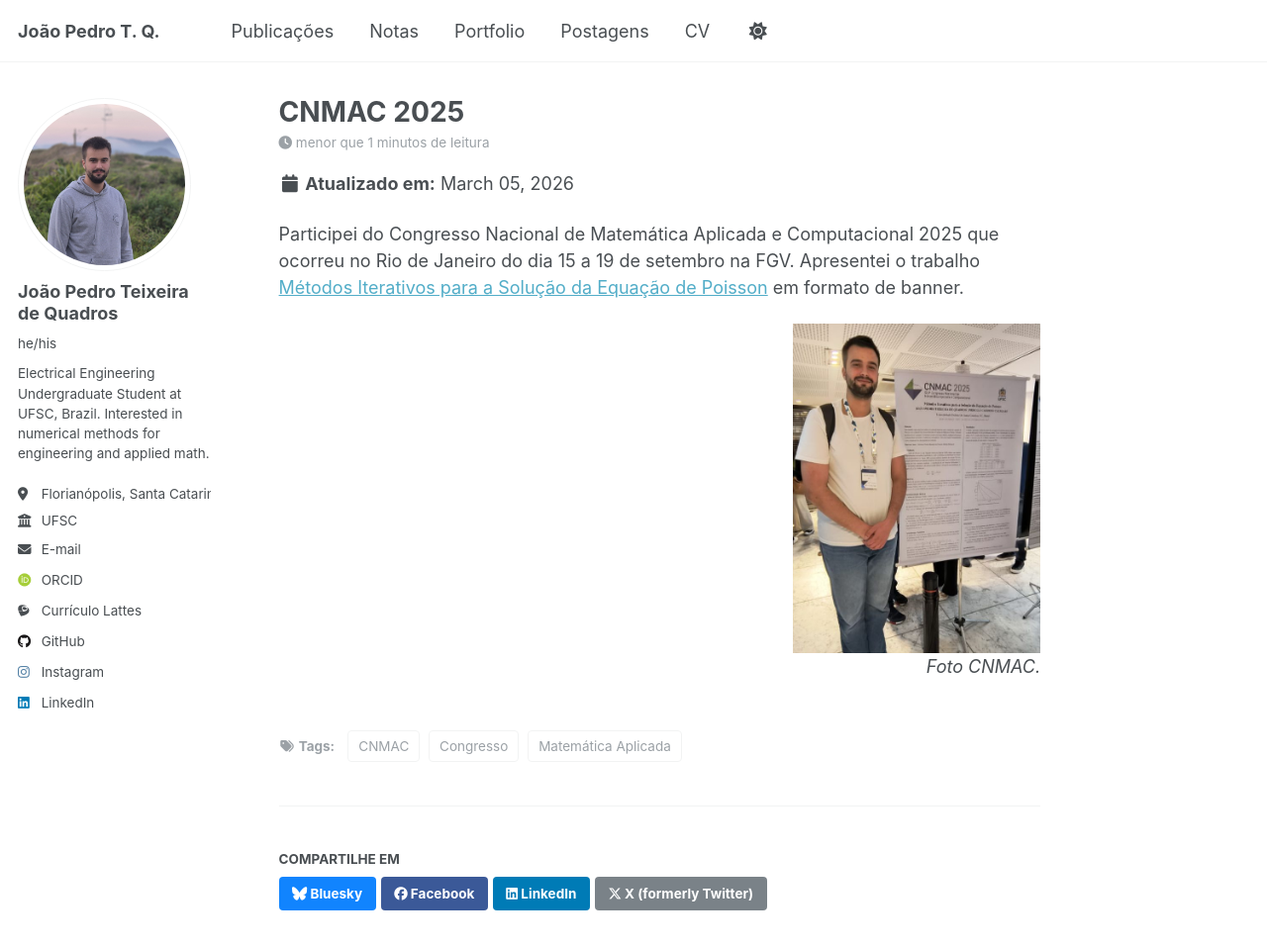
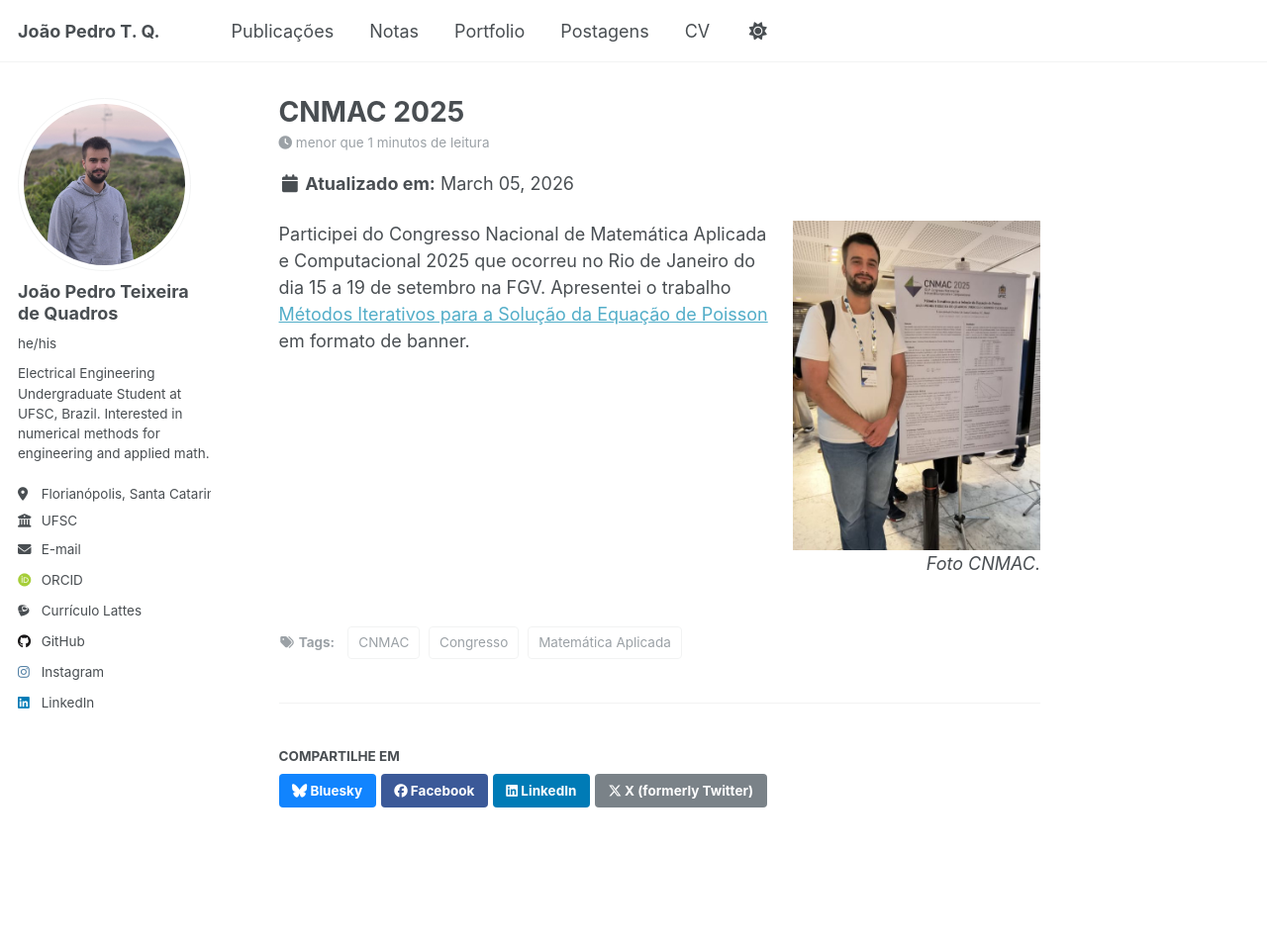
Before and after one commit to jpteixei/jpteixei.github.io, a Jekyll site: the page built from _posts/2012-08-14-blog-post-1.md, in a window 1280 px wide and 1085 px high. Shown: the top 959 px of the window at 99% size. Built offline with Jekyll 4.4.1, drawn with Linux system fonts in a browser that asks for light colours; some web fonts are replaced; a style sheet for code colours, icons or effects is not loaded.

```diff
--- a/_posts/2012-08-14-blog-post-1.md
+++ b/_posts/2012-08-14-blog-post-1.md
@@ -8,9 +8,9 @@ tags:
   - CNMAC
 ---
 
-Participei do Congresso Nacional de Matemática Aplicada e Computacional 2025 que ocorreu no Rio de Janeiro do dia 15 a 19 de setembro na FGV. Apresentei o trabalho [Métodos Iterativos para a Solução da Equação de Poisson](https://jpteixei.github.io/publicacoes/2026-02-13-metodos-iterativos-para-sol-da-eq-de-poisson) em formato de banner.
-
 <div style="float: right; margin-left: 15px; text-align: right;">
   <img src="/images/foto_cnmac_2025.jpg" alt="Foto CNMAC" width="250">
   <p><i>Foto CNMAC.</i></p>
 </div>
+
+Participei do Congresso Nacional de Matemática Aplicada e Computacional 2025 que ocorreu no Rio de Janeiro do dia 15 a 19 de setembro na FGV. Apresentei o trabalho [Métodos Iterativos para a Solução da Equação de Poisson](https://jpteixei.github.io/publicacoes/2026-02-13-metodos-iterativos-para-sol-da-eq-de-poisson) em formato de banner.
```
